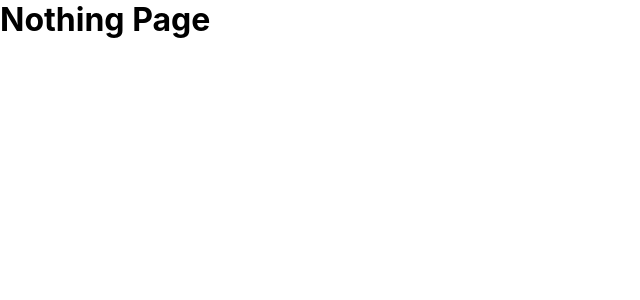
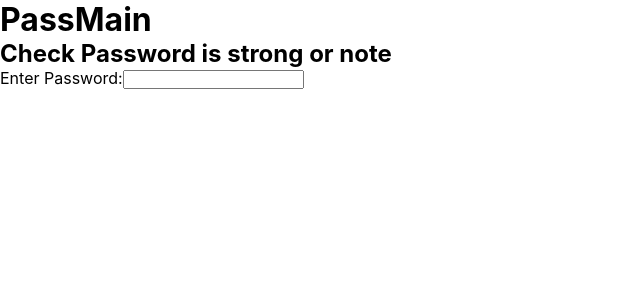
Before and after one commit to Bhagirathsinh073/Internship_Work, a React (Create React App) app in the folder Lesson-2/project/: page /pass in a window 1280 px wide. Shown: the top 300 px of the page, without its empty margins (0-640 px from the left). Built offline with nearby package versions, Linux system fonts and the light colour scheme; a web font is replaced by a local one.

Commit message:
validator library use to validate password field

```diff
--- a/Lesson-2/project/package.json
+++ b/Lesson-2/project/package.json
@@ -8,7 +8,8 @@
     "react": "^19.0.0",
     "react-dom": "^19.0.0",
     "react-router-dom": "^7.1.5",
-    "react-scripts": "5.0.1"
+    "react-scripts": "5.0.1",
+    "validator": "^13.12.0"
   },
   "scripts": {
     "start": "react-scripts start",
--- a/Lesson-2/project/src/Componts/RouterB.js
+++ b/Lesson-2/project/src/Componts/RouterB.js
@@ -10,6 +10,7 @@ import Nothing from '../Pages/Nothing';
 import Form from './Form';
 import FormData from './Form_Data';
 import Product from '../Product/Product';
+import PassMain from '../Password_Validator/PassMain';
 
 
 //Lazy loading
@@ -32,6 +33,7 @@ export default function RouterB() {
           <Route path='/form' element={<Form/>}/>
           <Route path='/product' element={<Product/>}/>
           <Route path='/formdata' element={<FormData/>}/>
+          <Route path='/pass' element={<PassMain/>}/>
       </Routes>
       </Suspense>
     </div>
--- /dev/null
+++ b/Lesson-2/project/src/Password_Validator/PassMain.js
@@ -0,0 +1,46 @@
+import React, { useState } from 'react'
+import validator from 'validator';
+
+export default function PassMain() {
+    const [errorMessage,setErrorMessage] = useState();
+
+
+    const validate = (value) =>{
+        if(validator.isStrongPassword(value,{
+            minLength: 8,
+            minLowercase: 1,
+            minUppercase: 1,
+            minNumbers: 5,
+            minSymbols: 2,
+            maxRepeat: 2
+        })){
+            setErrorMessage('is Strong Password');
+            return true;
+        }else{
+            setErrorMessage('is not Strong Password');
+            return false;
+        }
+
+    }
+
+console.log(validator);
+
+  return (
+    <div>
+      <h1>PassMain</h1>
+
+        <h2>Check Password is strong or note</h2>
+        <label>
+            Enter Password:
+            <input type='text' name='password'
+            onChange={(e)=>{
+                validate(e.target.value)
+            }} />
+            {errorMessage === "" ? null : <>
+                <p style={{color:'red'}}>{errorMessage}</p>
+            </> }
+        </label>
+
+    </div>
+  )
+}
```
Also changed, not shown: Lesson-2/project/src/App.js (+7 -3 lines), Lesson-2/project/src/Expense/ExpenseMain.js (added, +9 -0 lines), Lesson-2/project/src/Product/Product_item.js (+0 -11 lines), 2 other files (tests, documents, lock files or other folders).
